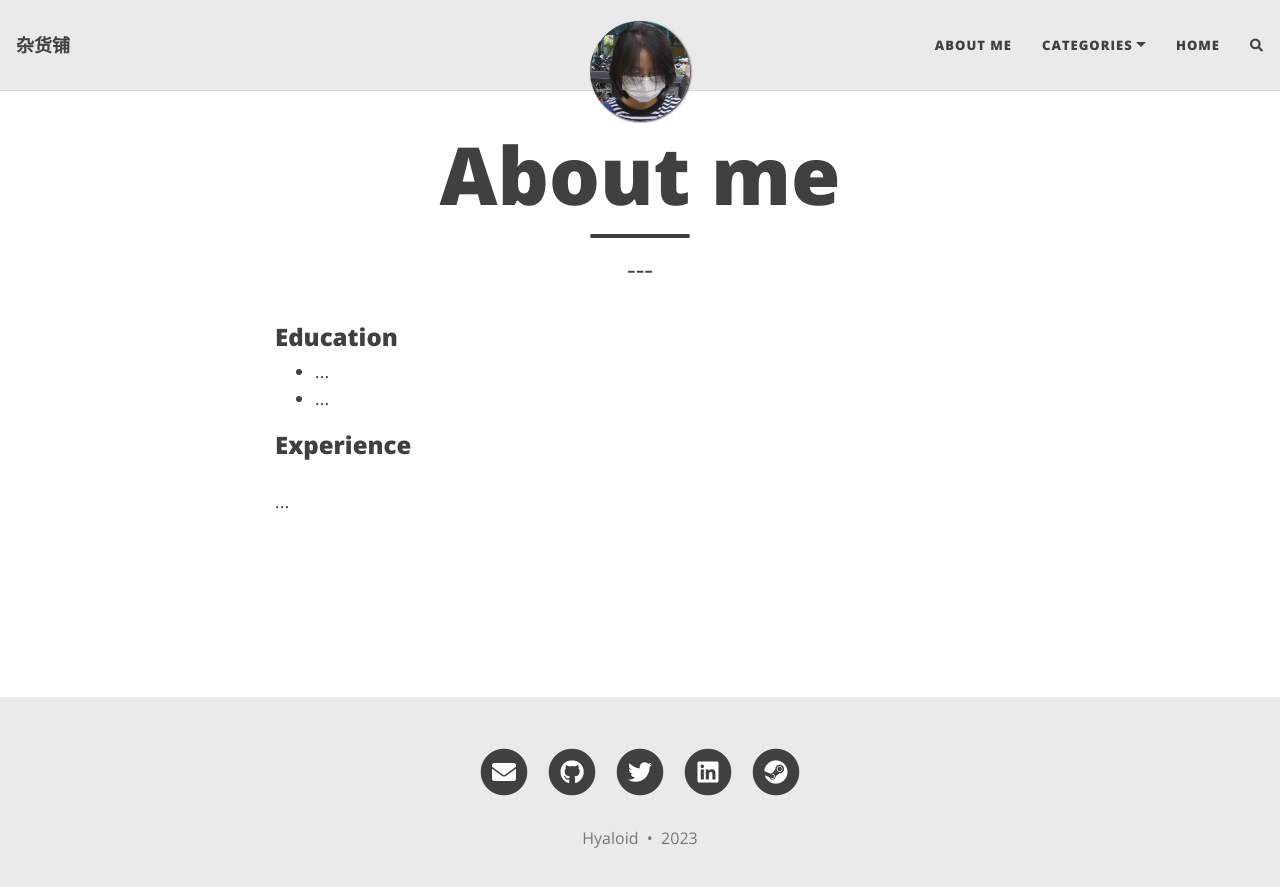
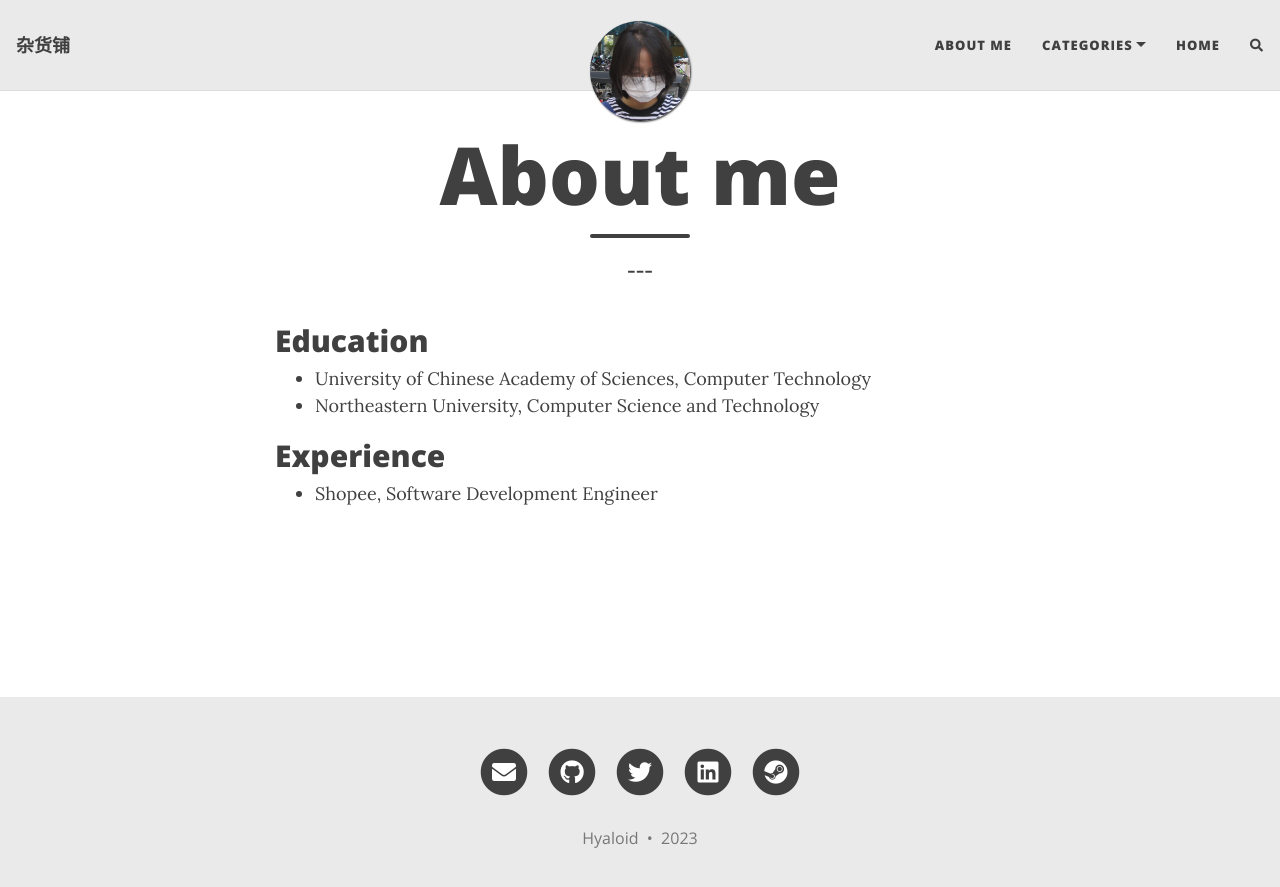
Before and after one commit to Hyaloid/Hyaloid.github.io, a Jekyll site: the page built from aboutme.md, in a window 1280 px wide. Shown: the top 887 px of the page. Built offline with Jekyll 4.4.1, drawn with Linux system fonts in a browser that asks for light colours; nearby versions of some CDN libraries; comment, search, counter and statistics services are not loaded.

```diff
--- a/aboutme.md
+++ b/aboutme.md
@@ -4,11 +4,11 @@ title: About me
 subtitle: ---
 ---
 
-### Education
+## Education
 
-- ...
-- ...
+- University of Chinese Academy of Sciences, Computer Technology
+- Northeastern University, Computer Science and Technology
 
-### Experience
+## Experience
 
-...
+- Shopee, Software Development Engineer
```
Also changed, not shown: _posts/2023-11-01-llm-history.md (added, +83 -0 lines), _posts/2023-11-13-auto_diff.md (+1 -0 lines), assets/img/20231101/llm-evolution.png (added).
